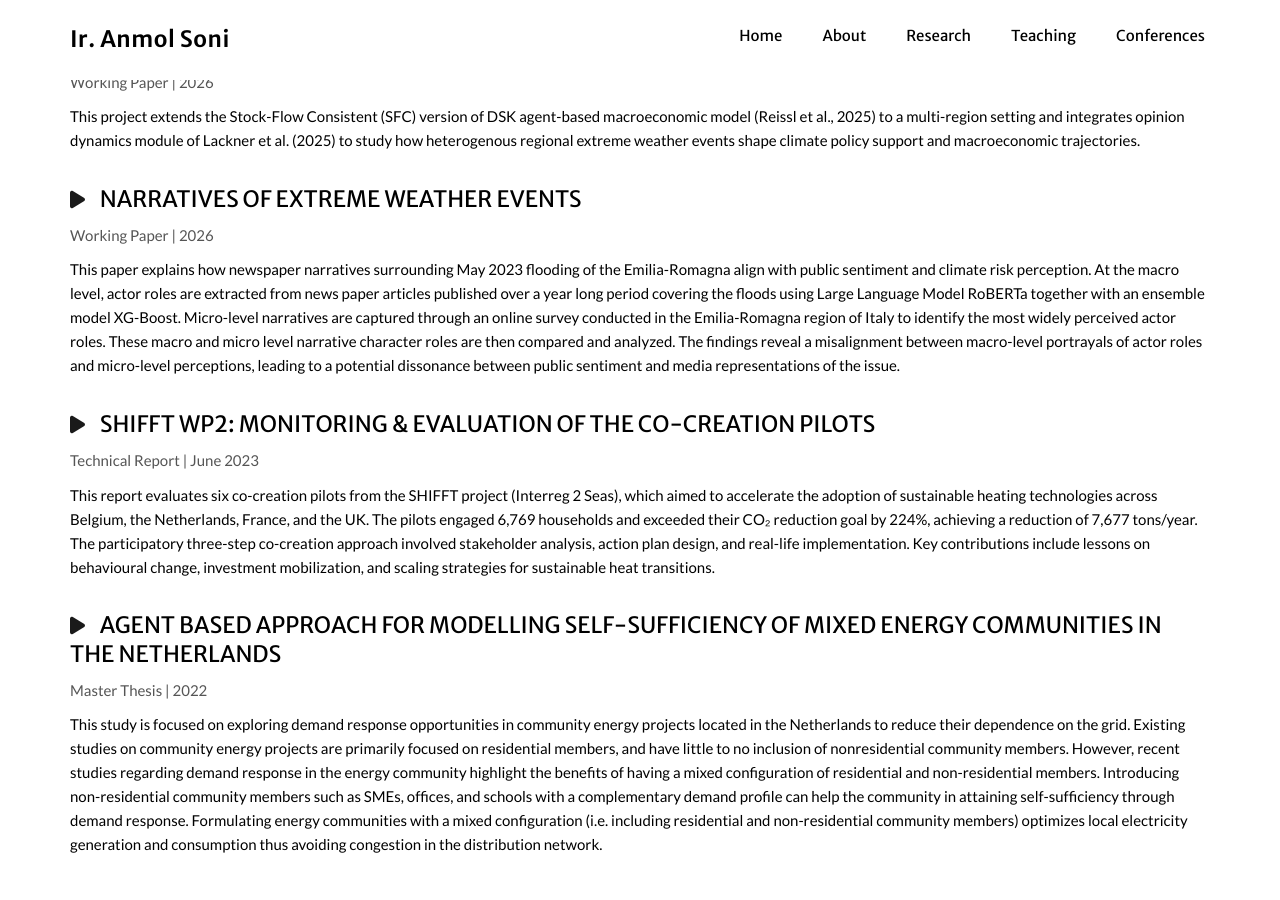
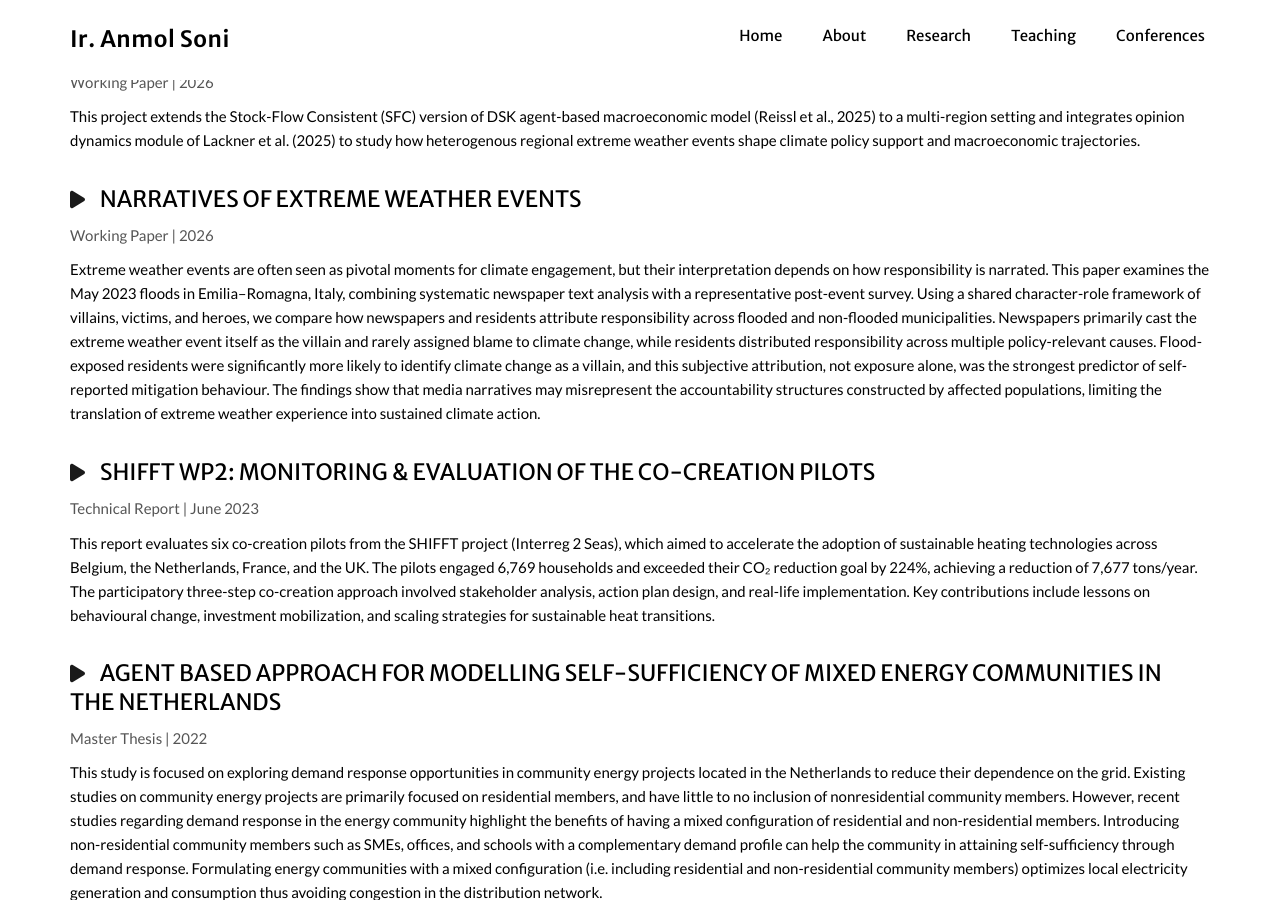
Before and after one commit to SoniAnmol/SoniAnmol.github.io, a Jekyll site: the page built from index.html, in a window 1280 px wide and 900 px high, scrolled down 1662 px. Built offline with Jekyll 4.4.1, drawn with Linux system fonts in a browser that asks for light colours; nearby versions of some CDN libraries; some web fonts are replaced.

Commit message:
updated working paper link

```diff
--- a/_includes/research.html
+++ b/_includes/research.html
@@ -16,14 +16,17 @@
                     <h3 class="mb-2">
 
                         <i class="fa-solid fa-play course-icon"></i>
-                        <a href="https://anmol.phd/RegionalDSKSFC/"
-                        target="_blank" class="text-decoration-none ">
-                        Working Title: Linking Regional Extreme Weather Events and Opinion Dynamics to Macroeconomic Outcomes
+                        <a href="https://anmol.phd/RegionalDSKSFC/" target="_blank" class="text-decoration-none ">
+                            Working Title: Linking Regional Extreme Weather Events and Opinion Dynamics to Macroeconomic
+                            Outcomes
                         </a>
                     </h3>
                     <p class="text-muted mb-2">Working Paper | 2026 </p>
                     <p>
-                        This project extends the Stock-Flow Consistent (SFC) version of DSK agent-based macroeconomic model (Reissl et al., 2025) to a multi-region setting and integrates opinion dynamics module of Lackner et al. (2025) to study how heterogenous regional extreme weather events shape climate policy support and macroeconomic trajectories.
+                        This project extends the Stock-Flow Consistent (SFC) version of DSK agent-based macroeconomic
+                        model (Reissl et al., 2025) to a multi-region setting and integrates opinion dynamics module of
+                        Lackner et al. (2025) to study how heterogenous regional extreme weather events shape climate
+                        policy support and macroeconomic trajectories.
 
 
                     </p>
@@ -38,14 +41,25 @@
                     <h3 class="mb-2">
 
                         <i class="fa-solid fa-play course-icon"></i>
-                        <a href=""
-                        target="_blank" class="text-decoration-none ">
+                        <a href="https://www.lem.sssup.it/WPLem/files/2026-13.pdf" target="_blank"
+                            class="text-decoration-none ">
                             Narratives of Extreme Weather Events
                         </a>
                     </h3>
                     <p class="text-muted mb-2">Working Paper | 2026 </p>
                     <p>
-                        This paper explains how newspaper narratives surrounding May 2023 flooding of the Emilia-Romagna align with public sentiment and climate risk perception. At the macro level, actor roles are extracted from news paper articles published over a year long period covering the floods using Large Language Model RoBERTa together with an ensemble model XG-Boost. Micro-level narratives are captured through an online survey conducted in the Emilia-Romagna region of Italy to identify the most widely perceived actor roles. These macro and micro level narrative character roles are then compared and analyzed. The findings reveal a misalignment between macro-level portrayals of actor roles and micro-level perceptions, leading to a potential dissonance between public sentiment and media representations of the issue.
+                        Extreme weather events are often seen as pivotal moments for climate engagement, but their
+                        interpretation depends on how responsibility is narrated. This paper examines the May 2023
+                        floods in Emilia–Romagna, Italy, combining systematic newspaper text analysis with a
+                        representative post-event survey. Using a shared character-role framework of villains, victims,
+                        and heroes, we compare how newspapers and residents attribute responsibility across flooded and
+                        non-flooded municipalities. Newspapers primarily cast the extreme weather event itself as the
+                        villain and rarely assigned blame to climate change, while residents distributed responsibility
+                        across multiple policy-relevant causes. Flood-exposed residents were significantly more likely
+                        to identify climate change as a villain, and this subjective attribution, not exposure alone,
+                        was the strongest predictor of self-reported mitigation behaviour. The findings show that media
+                        narratives may misrepresent the accountability structures constructed by affected populations,
+                        limiting the translation of extreme weather experience into sustained climate action.
                     </p>
                 </div>
             </div>
@@ -64,7 +78,13 @@
                     </h3>
                     <p class="text-muted mb-2">Technical Report | June 2023</p>
                     <p>
-                        This report evaluates six co-creation pilots from the SHIFFT project (Interreg 2 Seas), which aimed to accelerate the adoption of sustainable heating technologies across Belgium, the Netherlands, France, and the UK. The pilots engaged 6,769 households and exceeded their CO₂ reduction goal by 224%, achieving a reduction of 7,677 tons/year. The participatory three-step co-creation approach involved stakeholder analysis, action plan design, and real-life implementation. Key contributions include lessons on behavioural change, investment mobilization, and scaling strategies for sustainable heat transitions.
+                        This report evaluates six co-creation pilots from the SHIFFT project (Interreg 2 Seas), which
+                        aimed to accelerate the adoption of sustainable heating technologies across Belgium, the
+                        Netherlands, France, and the UK. The pilots engaged 6,769 households and exceeded their CO₂
+                        reduction goal by 224%, achieving a reduction of 7,677 tons/year. The participatory three-step
+                        co-creation approach involved stakeholder analysis, action plan design, and real-life
+                        implementation. Key contributions include lessons on behavioural change, investment
+                        mobilization, and scaling strategies for sustainable heat transitions.
                     </p>
                 </div>
             </div>
@@ -78,7 +98,8 @@
                         <i class="fas fa-play course-icon"></i>
                         <a href="https://repository.tudelft.nl/person/Person_f24146f8-ecbb-4fd5-b187-5de8600d5e29"
                             target="_blank" class="text-decoration-none ">
-                    Agent Based approach for modelling self-sufficiency of mixed energy communities in the Netherlands
+                            Agent Based approach for modelling self-sufficiency of mixed energy communities in the
+                            Netherlands
                         </a>
                     </h3>
                     <p class="text-muted mb-2"">Master Thesis | 2022</p>
```
Also changed, not shown: 2 other files. Lines whose indentation alone changed are shown as unchanged.
